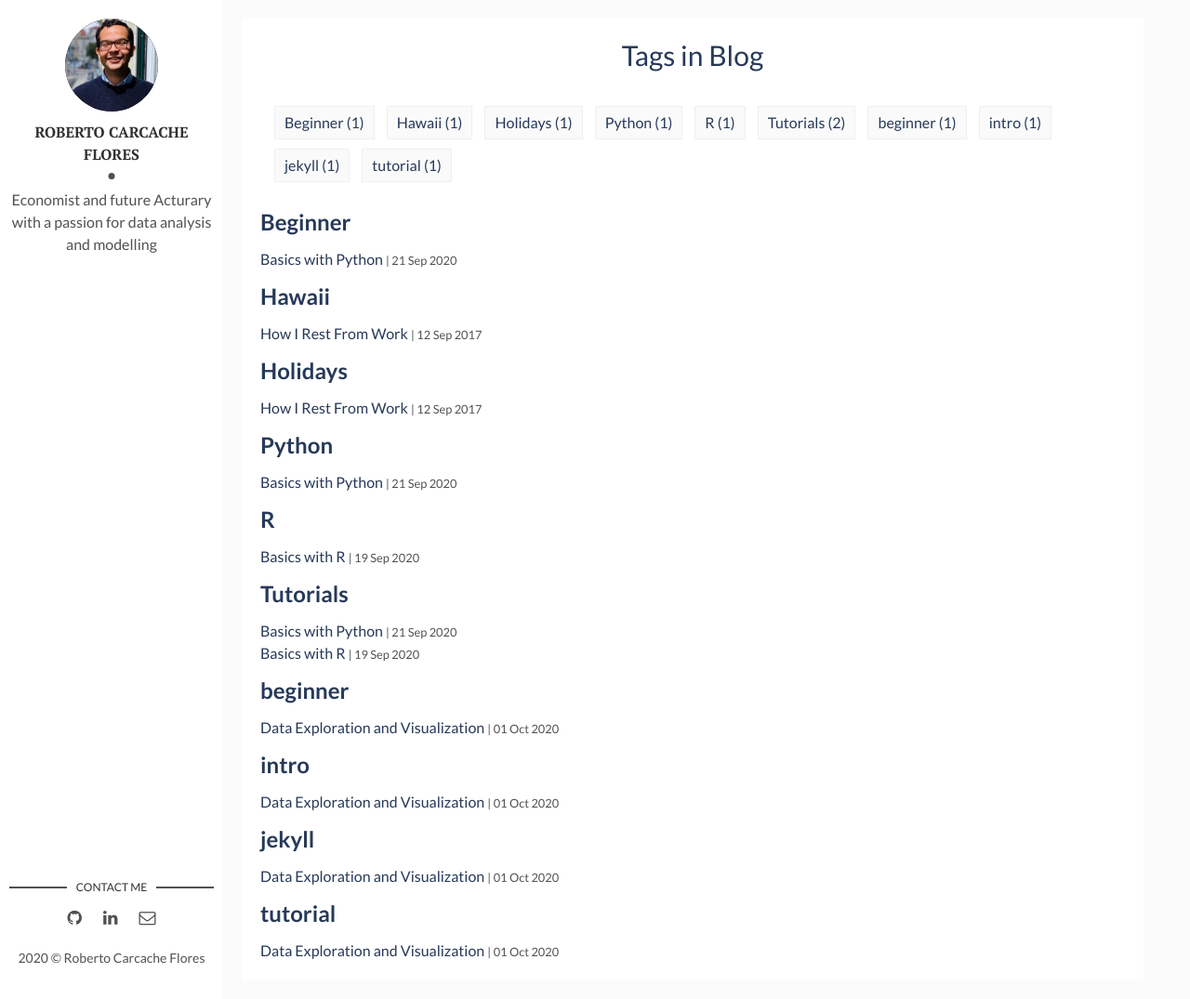
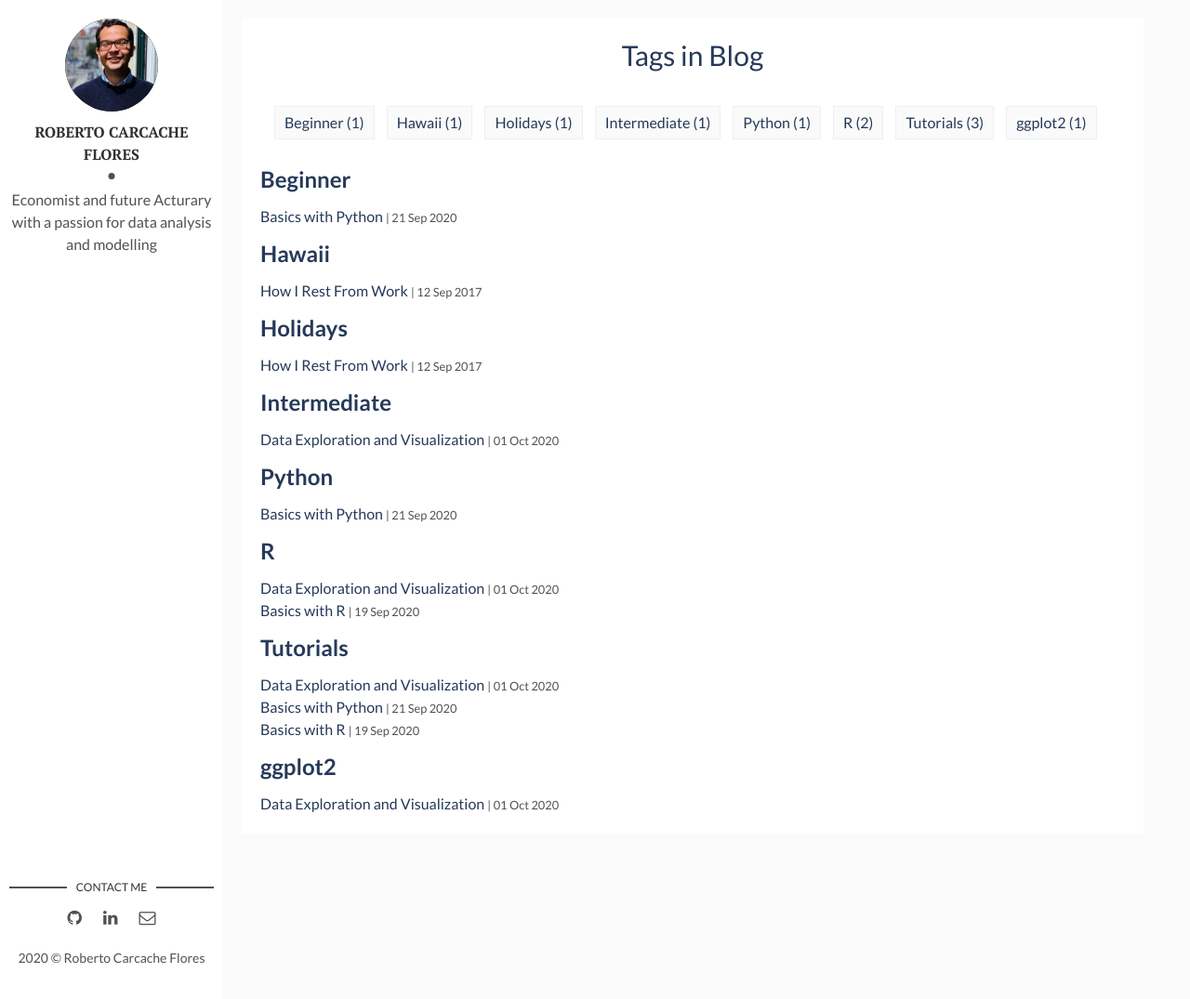
Before and after one commit to rcarcacheflores/Research, a Jekyll site: the page built from tags.html, in a window 1280 px wide and 1075 px high. Shown: the whole window at 93% size. Built offline with Jekyll 4.4.1, drawn with Linux system fonts in a browser that asks for light colours.

Commit message:
Update 2020-10-1-post3.md

```diff
--- a/_posts/2020-10-1-post3.md
+++ b/_posts/2020-10-1-post3.md
@@ -1,10 +1,10 @@
 ---
 layout: post
 title: Data Exploration and Visualization
-excerpt:
-tags: [intro, beginner, jekyll, tutorial]
-comments: false
-categories: jekyll update
+date: 2020-10-01 23:20:20 +0300
+description: An intermediate level tutorial on basic data exploration and ggplot2
+img:
+tags: [Tutorials, R, Intermediate, ggplot2]
 ---
 
 
```
